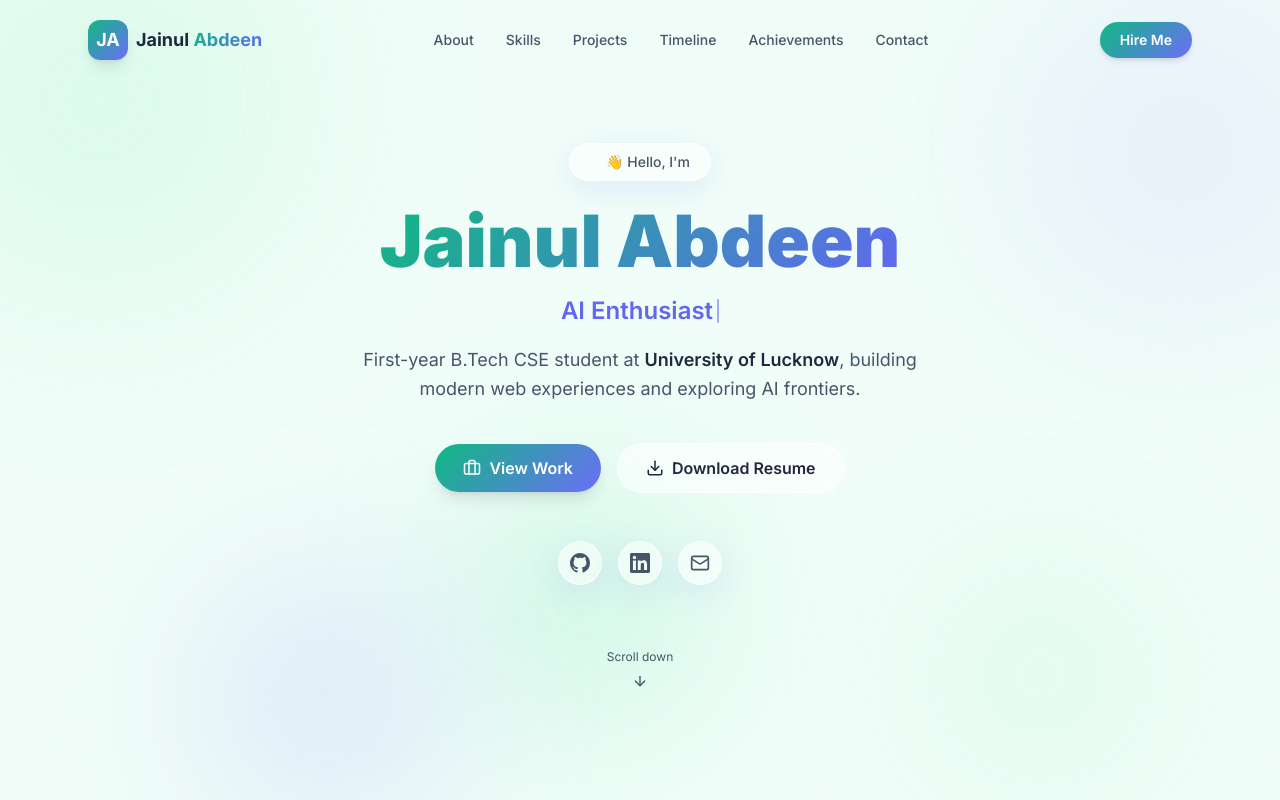
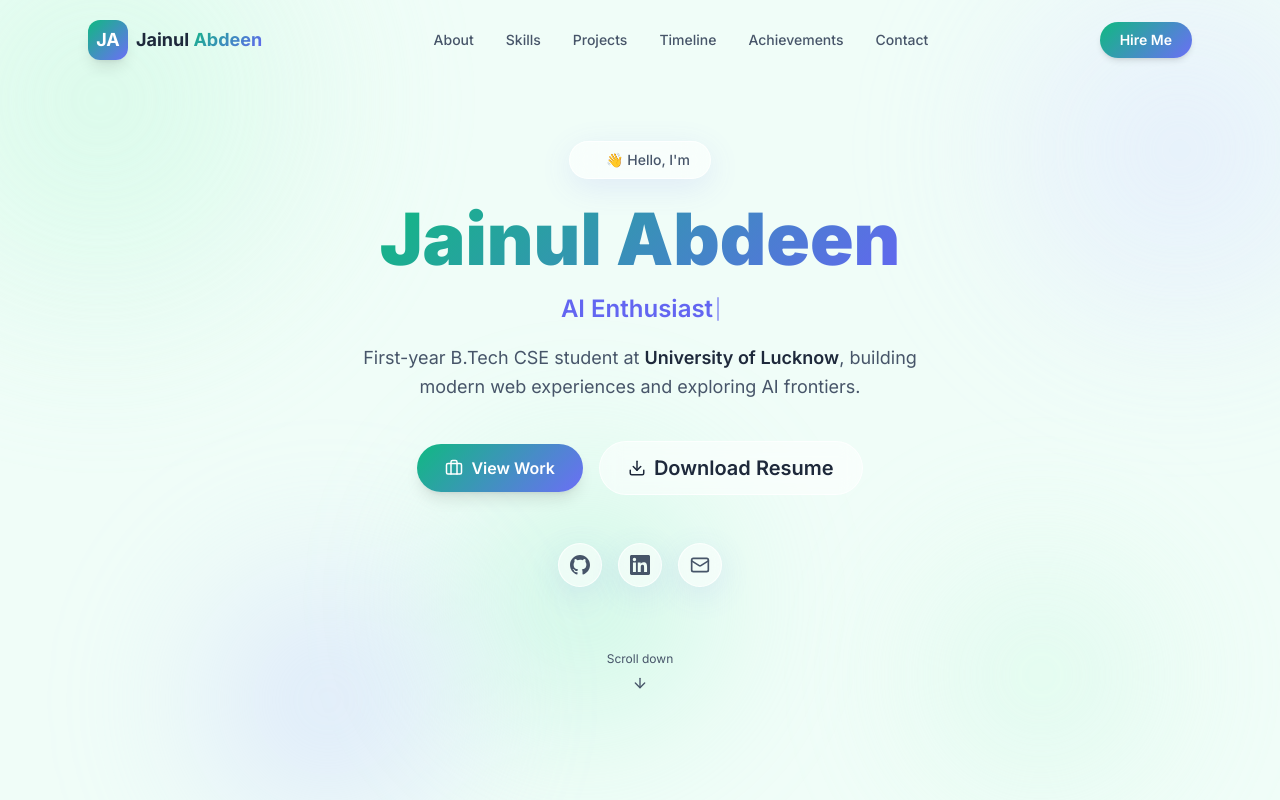
Before and after one commit to jainul210/portfolio, a Next.js app: page / in a window 1280 px wide. Shown: the top 800 px of the page. Built offline with nearby package versions, Linux system fonts and the light colour scheme.

Commit message:
fix: enhance resume download button with animation and styling

```diff
--- a/components/Hero.js
+++ b/components/Hero.js
@@ -73,10 +73,14 @@ export default function Hero() {
             href="/Resume.pdf"
             target="_blank"
             rel="noopener noreferrer"
-            className="btn-glass flex items-center gap-2 px-7 py-3 rounded-full font-semibold text-base text-textDark border border-white/70"
+            className="btn-glass flex items-center gap-2 px-7 py-3 rounded-full font-semibold text-base text-textDark border border-white/70  relative overflow-hidden group "
           >
+
             <Download size={18} />
-            Download Resume
+            <span
+    class="absolute right-0 w-10 h-full top-0 transition-all duration-700 transform translate-x-12 bg-gray-400 opacity-10 -skew-x-12 group-hover:-translate-x-72 ease"
+  ></span>
+  <span class="relative text-xl font-semibold">Download Resume</span>
           </a>
         </motion.div>
         <motion.div variants={item} className="flex items-center justify-center gap-4 mb-16">
```
Also changed, not shown: app/globals.css (line endings or trailing spaces).
